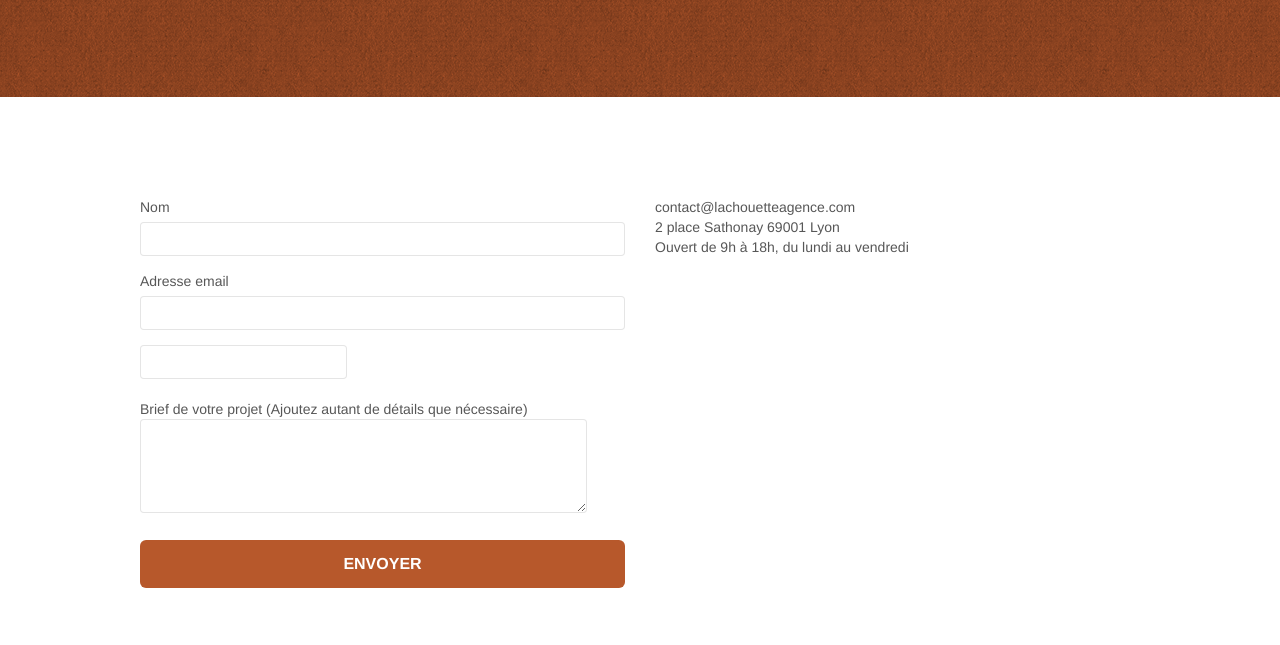
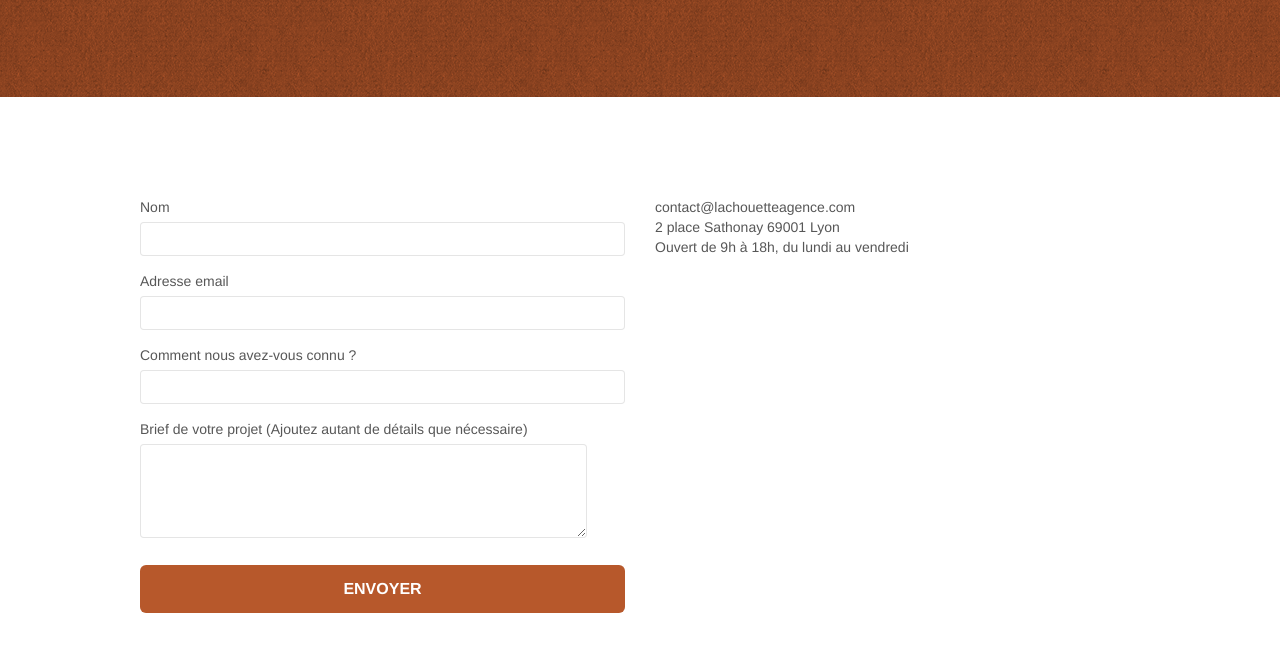
Before and after one commit to Patrice-Esperou/lachouetteoptimise, a plain HTML site: page page2.html in a window 1280 px wide. Shown: the part 307-952 px from the top of the page. Drawn offline with nearby package versions, Linux system fonts and the light colour scheme; files that its build step writes are made by us from their sources; a script that the page names is missing.

Commit message:
bug syntaxe

```diff
--- a/page2.html
+++ b/page2.html
@@ -88,7 +88,7 @@
 						<input id="email" class="form-control" type="email" required />
 					</div>
 					<div class="form-group">
-						<label for = "Comment nous avez vous connu ?"
+						<label for = "Comment nous avez vous connu ?">
 							Comment nous avez-vous connu ?
 						</label>
 						<input class="form-control" type="email" required id="input_504" />
@@ -96,7 +96,7 @@
 					<div class="form-group">
 						<label>
 							Brief de votre projet (Ajoutez autant de détails que nécessaire)<br>
-						</label<label><textarea id="message" class="form-control" rows="4" cols="50" required></textarea></label>
+						</label> <label><textarea id="message" class="form-control" rows="4" cols="50" required></textarea></label>
 					</div>
 					<button class="bloc-button btn btn-lg btn-block cta-hero btn-atomic-tangerine" type="submit">
 						Envoyer
```
